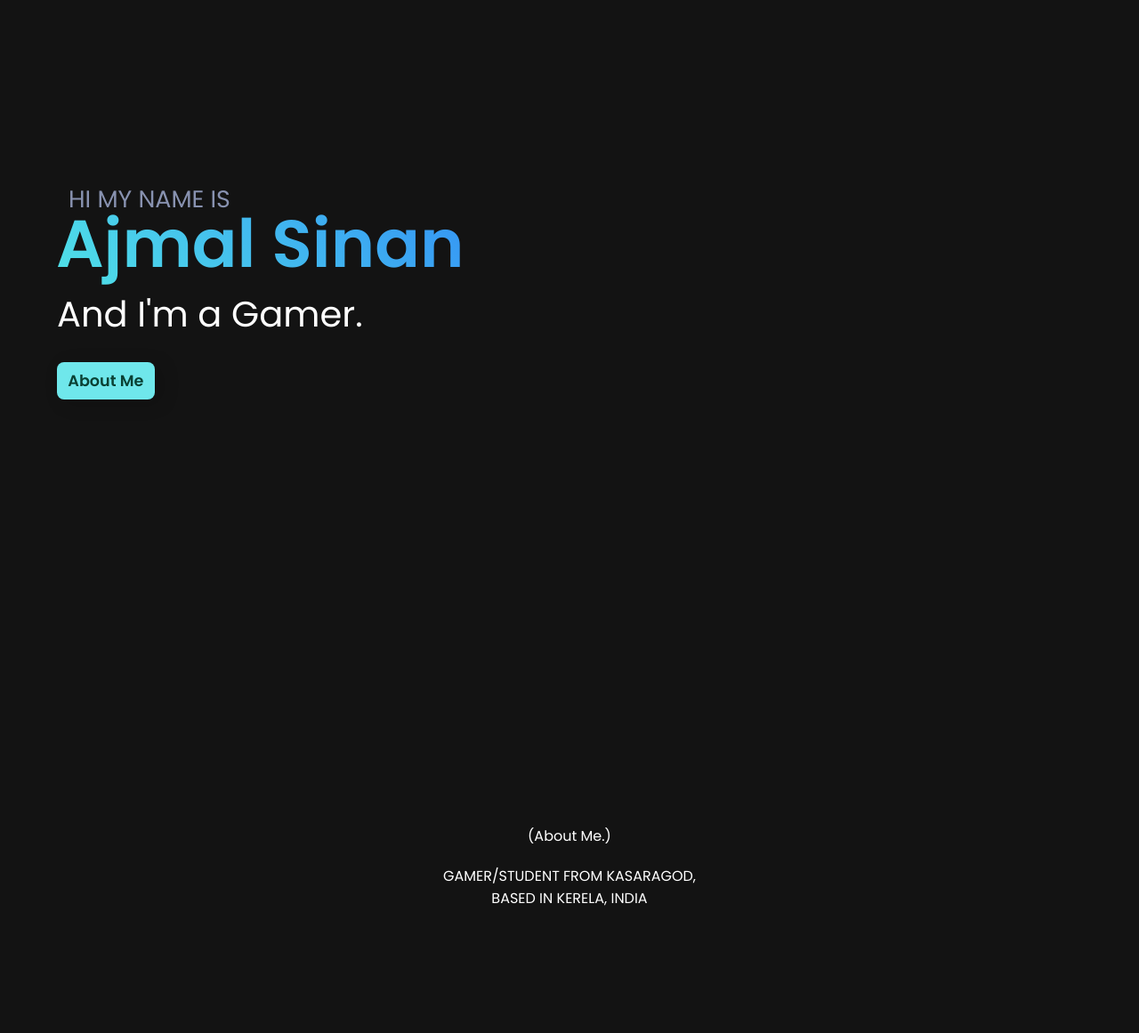
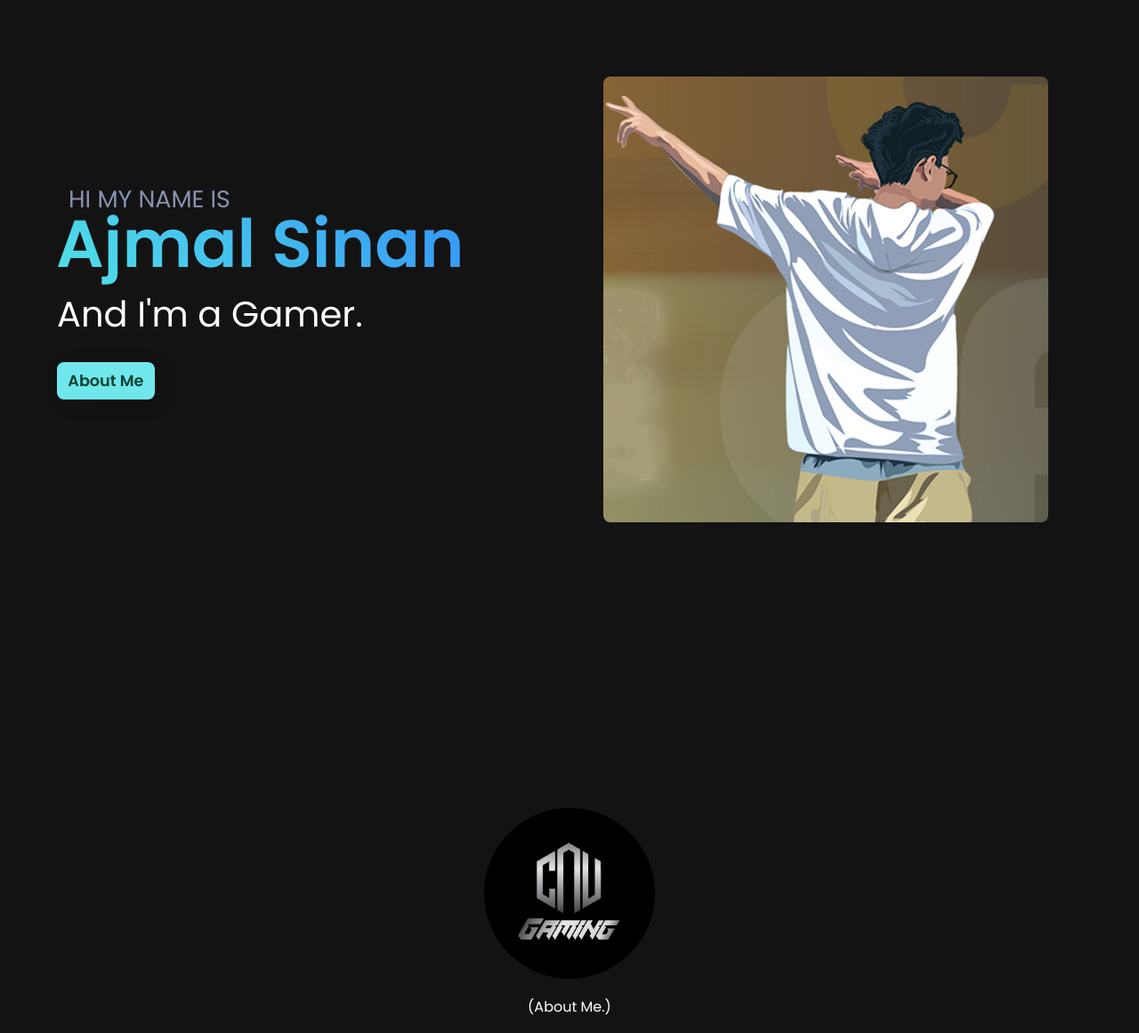
Before and after one commit to IbuPatla/CNU-Gaming, a plain HTML site: page index.html in a window 1280 px wide. Shown: the part 100-1261 px from the top of the page at 89% size. Drawn offline with nearby package versions, Linux system fonts and the light colour scheme; the site is published under a folder, as on GitHub Pages, so addresses that start at the root find nothing.

Commit message:
Update index.html

```diff
--- a/index.html
+++ b/index.html
@@ -38,7 +38,7 @@
                             <a href="" class="box"><span class="btn">About Me</span></a>
                         </div>
                         <div class="column-2 image">
-                            <img src="/images/viper.jpg" class="img-element" alt="">
+                            <img src="images/viper.jpg" class="img-element" alt="">
                         </div>
                     </div>
                 </div>
@@ -46,7 +46,7 @@
 
             <section class="about section">
                 <div class="about-image">
-                    <img src="/images/header1.png" class="about-img" alt="">
+                    <img src="images/header1.png" class="about-img" alt="">
                 </div>
                 <div class="about-header">
                     <p>(About Me.)</p>
@@ -85,7 +85,7 @@
                         <p>GET IN TOUCH</p>
                     </div>
                     <div class="intagram">
-                        <img src="/images/ig1.png" alt="">
+                        <img src="images/ig1.png" alt="">
                     </div>
                 </div>
             </section>
```
